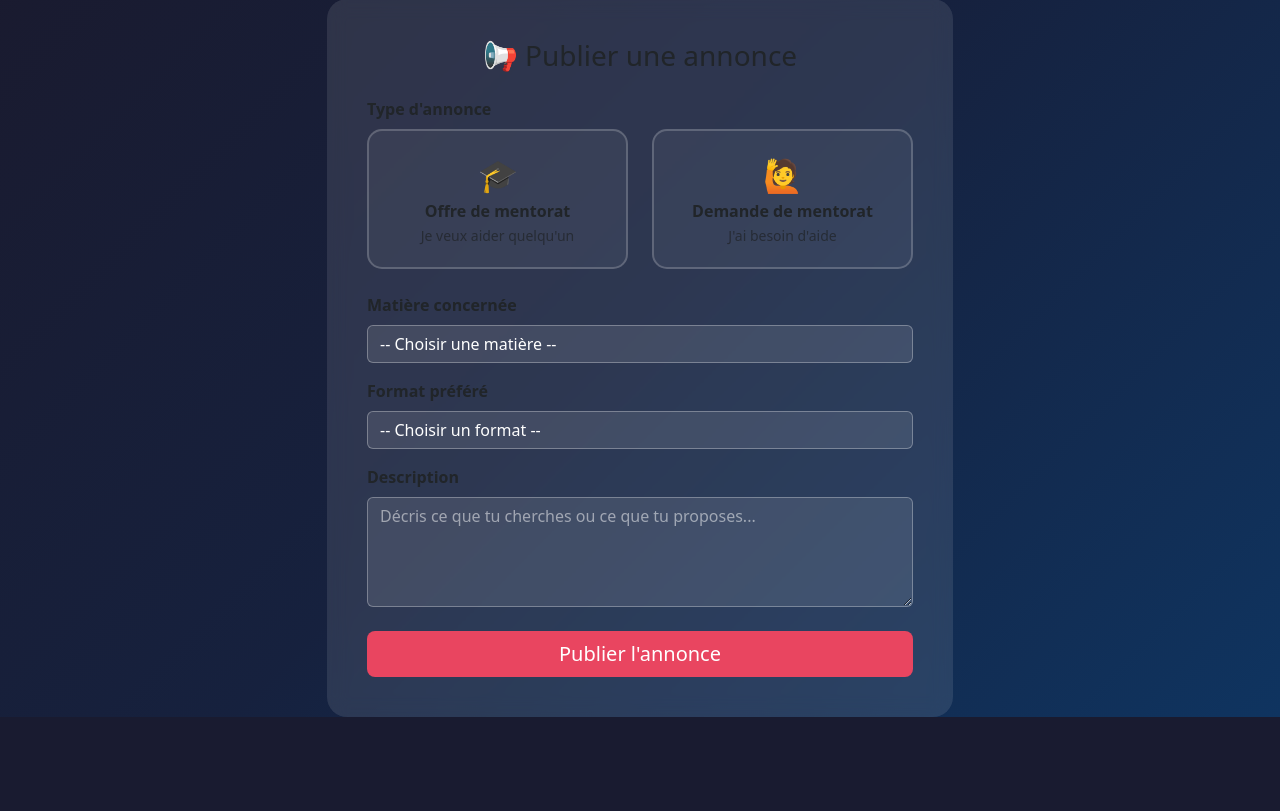
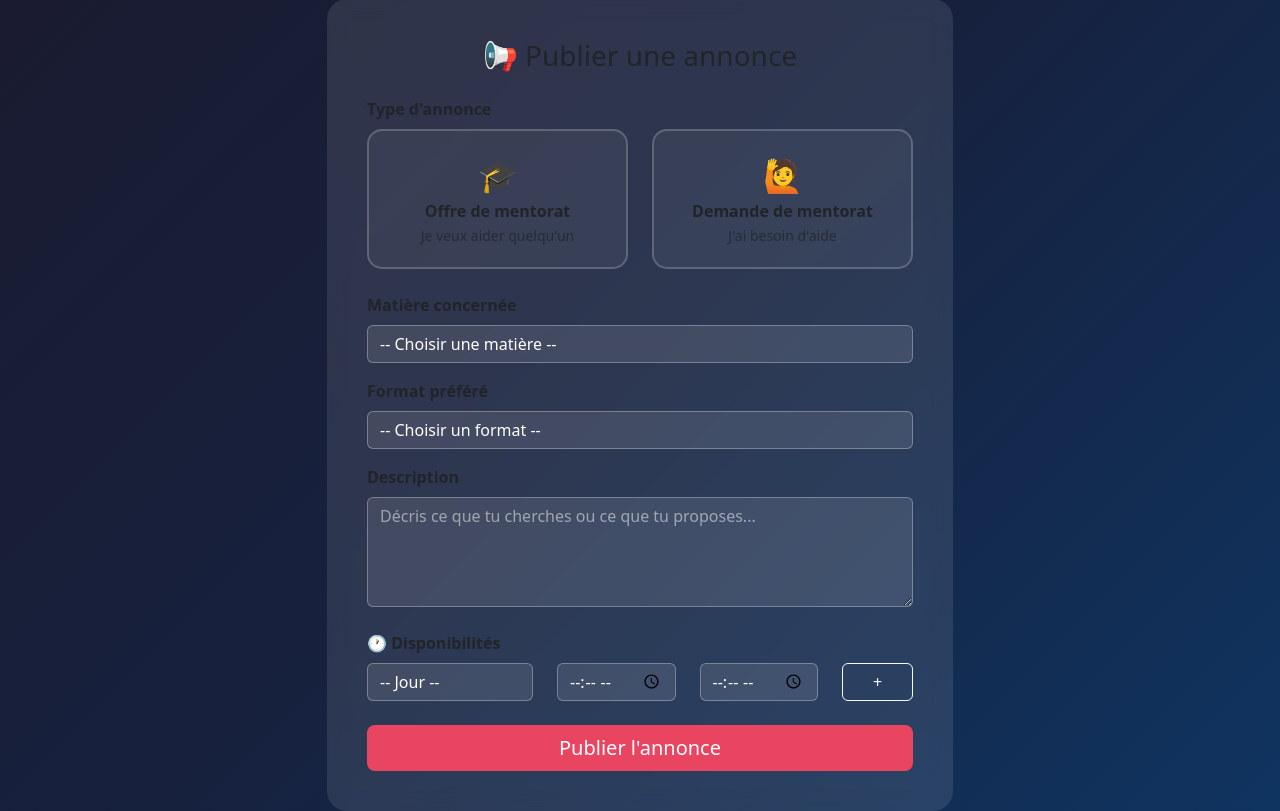
Before and after one commit to Fritzell90/PIL1_2526_54, a Flask app: page /annonce in a window 1280 px wide. Shown: the part 105-916 px from the top of the page. Before the commit the page ends 822 px from the top, so only its background shows below. Run offline with Flask 3, Linux system fonts and the light colour scheme; the visitor is signed in with stand-in values (Sample User, id 1).

Commit message:
Ajout disponibilités aux annonces

```diff
--- a/app/routes.py
+++ b/app/routes.py
@@ -1,7 +1,6 @@
 from flask import Blueprint, render_template, request, redirect, url_for, session, jsonify
 from app import db, bcrypt
-from app.models import Utilisateur, Filiere, Matiere, Annonce, Matching, Conversation, Message, ParticipantConversation, Disponibilite, CompetenceUtilisateur, LacuneUtilisateur
-
+from app.models import Utilisateur, Filiere, Matiere, Annonce, Matching, Conversation, Message, ParticipantConversation, Disponibilite, CompetenceUtilisateur, LacuneUtilisateur, DisponibiliteAnnonce
 main = Blueprint('main', __name__)
 
 # Page d'accueil
@@ -117,6 +116,23 @@ def annonce():
             description=description
         )
         db.session.add(nouvelle_annonce)
+        db.session.flush()
+
+        # Ajouter les disponibilités de l'annonce
+        jours = request.form.getlist('jour')
+        heures_debut = request.form.getlist('heure_debut')
+        heures_fin = request.form.getlist('heure_fin')
+
+        for i in range(len(jours)):
+            if jours[i] and heures_debut[i] and heures_fin[i]:
+                dispo = DisponibiliteAnnonce(
+                    annonce_id=nouvelle_annonce.id,
+                    jour_semaine=jours[i],
+                    heure_debut=heures_debut[i],
+                    heure_fin=heures_fin[i]
+                )
+                db.session.add(dispo)
+
         db.session.commit()
         return redirect(url_for('main.tableau_de_bord'))
 
--- a/app/templates/annonce.html
+++ b/app/templates/annonce.html
@@ -122,6 +122,33 @@
                               placeholder="Décris ce que tu cherches ou ce que tu proposes..."></textarea>
                 </div>
 
+                <!-- Disponibilités -->
+                <div class="mb-4">
+                    <label class="form-label fw-bold">🕐 Disponibilités</label>
+                    <div id="dispos">
+                        <div class="dispo-row row mb-2">
+                            <div class="col-md-4">
+                                <select name="jour" class="form-select">
+                                    <option value="">-- Jour --</option>
+                                    {% for jour in ['Lundi','Mardi','Mercredi','Jeudi','Vendredi','Samedi','Dimanche'] %}
+                                    <option value="{{ jour }}">{{ jour }}</option>
+                                    {% endfor %}
+                                </select>
+                            </div>
+                            <div class="col-md-3">
+                                <input type="time" name="heure_debut" class="form-control">
+                            </div>
+                            <div class="col-md-3">
+                                <input type="time" name="heure_fin" class="form-control">
+                            </div>
+                            <div class="col-md-2">
+                                <button type="button" class="btn btn-outline-light w-100"
+                                        onclick="ajouterDispo()">+</button>
+                            </div>
+                        </div>
+                    </div>
+                </div>
+
                 <button type="submit" class="btn btn-primary btn-lg w-100">
                     Publier l'annonce
                 </button>
@@ -144,5 +171,13 @@
             });
         });
     </script>
+    <script>
+    function ajouterDispo() {
+        const container = document.getElementById('dispos');
+        const newRow = container.querySelector('.dispo-row').cloneNode(true);
+        newRow.querySelectorAll('select, input').forEach(el => el.value = '');
+        container.appendChild(newRow);
+    }
+    </script>
 </body>
 </html>
```
Also changed, not shown: app/models.py (+7 -0 lines).
